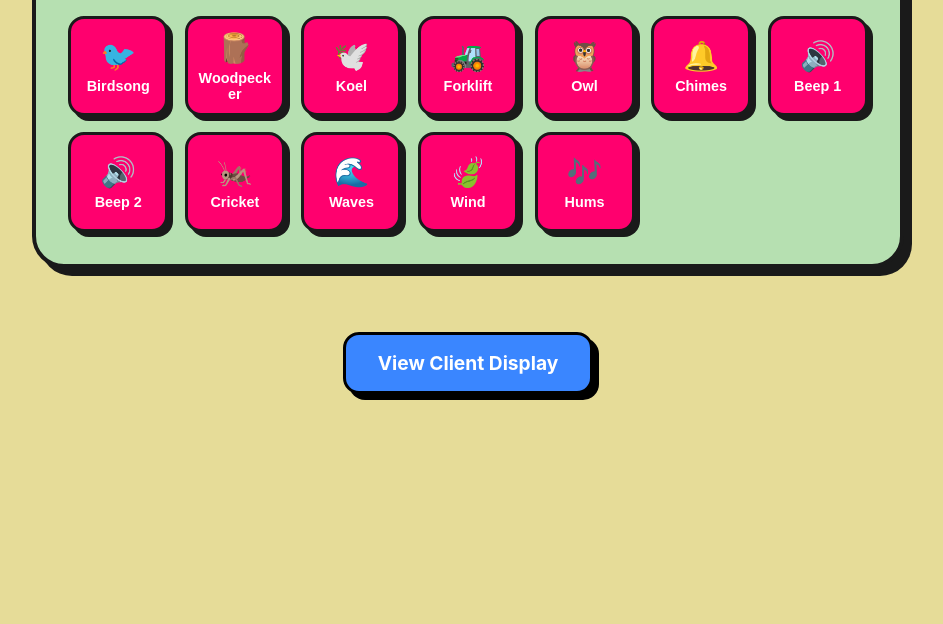
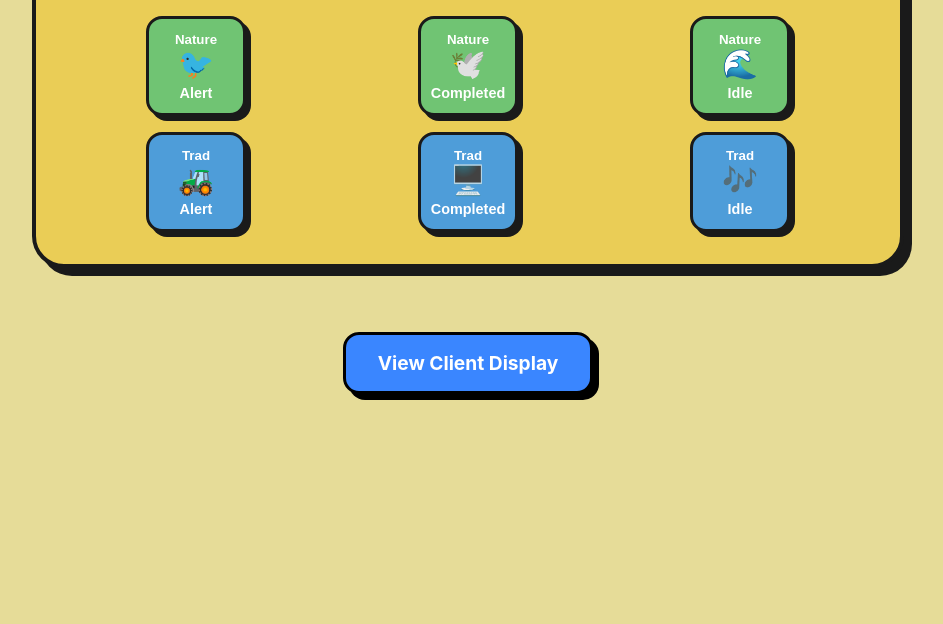
Before and after one commit to supersweet-dev/farm-bot-study, an Astro site: page / in a window 1280 px wide. Shown: the part 176-800 px from the top of the page, without its empty margins (172-1115 px from the left). Built offline with nearby package versions, Linux system fonts and the light colour scheme; Astro itself is replaced by a stand-in of ours.

Commit message:
Changed button labels and audio pool.

```diff
--- a/src/components/Controls.tsx
+++ b/src/components/Controls.tsx
@@ -6,62 +6,44 @@ const Controls = () => {
 
 	const sounds = [
 		{
-			label: 'Birdsong',
+			type: 'Nature',
+			label: 'Alert',
+			className: 'nature',
 			emoji: '🐦',
 			file: 'Alert-nature (birdsong) (5s).wav',
 		},
 		{
-			label: 'Woodpecker',
-			emoji: '🪵',
-			file: 'Alert-nature (woodpecker-drumming) (5s).wav',
-		},
-		{
-			label: 'Koel',
+			type: 'Nature',
+			label: 'Completed',
+			className: 'nature',
 			emoji: '🕊️',
 			file: 'Completed-nature (koel) (5s).wav',
 		},
 		{
-			label: 'Forklift',
+			type: 'Nature',
+			label: 'Idle',
+			className: 'nature',
+			emoji: '🌊',
+			file: 'Idle-nature (Ocean_waves) (5s).wav',
+		},
+		{
+			type: 'Trad',
+			label: 'Alert',
+			className: 'trad',
 			emoji: '🚜',
 			file: 'Alert-trad (forklift-reversing) (5s).wav',
 		},
 		{
-			label: 'Owl',
-			emoji: '🦉',
-			file: 'Completed-nature (owl_hooting) (5s).wav',
+			type: 'Trad',
+			label: 'Completed',
+			className: 'trad',
+			emoji: '🖥️',
+			file: 'Completed-trad (computer_notif) (5s).wav',
 		},
 		{
-			label: 'Chimes',
-			emoji: '🔔',
-			file: 'Completed-nature (wind_chimes).wav',
-		},
-		{
-			label: 'Beep 1',
-			emoji: '🔊',
-			file: 'Completed-trad (beep) (5s).wav',
-		},
-		{
-			label: 'Beep 2',
-			emoji: '🔊',
-			file: 'Completed-trad (beep).wav',
-		},
-		{
-			label: 'Cricket',
-			emoji: '🦗',
-			file: 'Idle-nature (field_cricket) (5s).wav',
-		},
-		{
-			label: 'Waves',
-			emoji: '🌊',
-			file: 'Idle-nature (Ocean_waves) (5s).wav',
-		},
-		{
-			label: 'Wind',
-			emoji: '🍃',
-			file: 'Idle-nature (wind) (5s).wav',
-		},
-		{
-			label: 'Hums',
+			type: 'Trad',
+			label: 'Idle',
+			className: 'trad',
 			emoji: '🎶',
 			file: 'Idle-trad (soft_hums) (5s).wav',
 		},
@@ -85,12 +67,13 @@ const Controls = () => {
 		<div className="robot-dashboard">
 			<h1>🕹️ Control Panel</h1>
 			<div className="button-grid">
-				{sounds.map(({ label, emoji, file }) => (
+				{sounds.map(({ type, label, className, emoji, file }) => (
 					<button
 						key={file}
 						onClick={() => sendAudioCommand(file)}
-						className="control-square"
+						className={`control-square ${className}`}
 					>
+						<span className="type">{type}</span>
 						<span className="emoji">{emoji}</span>
 						<span className="label">{label}</span>
 					</button>
--- a/src/styles/dashboard.css
+++ b/src/styles/dashboard.css
@@ -1,11 +1,13 @@
 :root {
 	--bg: #e6dc98;
-	--card-bg: #b6e0b1;
+	--card-bg: #eacd56;
 	--primary: #ff006e;
 	--secondary: #8338ec;
 	--accent: #3a86ff;
 	--text: #1a1a1a;
 	--border: #1a1a1a;
+	--nature: #70c473;
+	--trad: #4e9dd9;
 }
 
 body {
@@ -35,7 +37,7 @@ body {
 
 .button-grid {
 	display: grid;
-	grid-template-columns: repeat(auto-fill, minmax(100px, 1fr));
+	grid-template-columns: repeat(3, 1fr);
 	gap: 1rem;
 	justify-items: center;
 }
@@ -43,7 +45,6 @@ body {
 .control-square {
 	width: 100px;
 	aspect-ratio: 1 / 1;
-	background-color: var(--primary);
 	color: #fff;
 	font-weight: bold;
 	border: 3px solid var(--border);
@@ -57,6 +58,13 @@ body {
 	transition: transform 0.1s ease, background-color 0.2s ease;
 	text-align: center;
 	padding: 0.5rem;
+}
+
+.control-square.nature {
+	background-color: var(--nature);
+}
+.control-square.trad {
+	background-color: var(--trad);
 }
 
 .control-square:hover {
```
Also changed, not shown: 13 other files.
